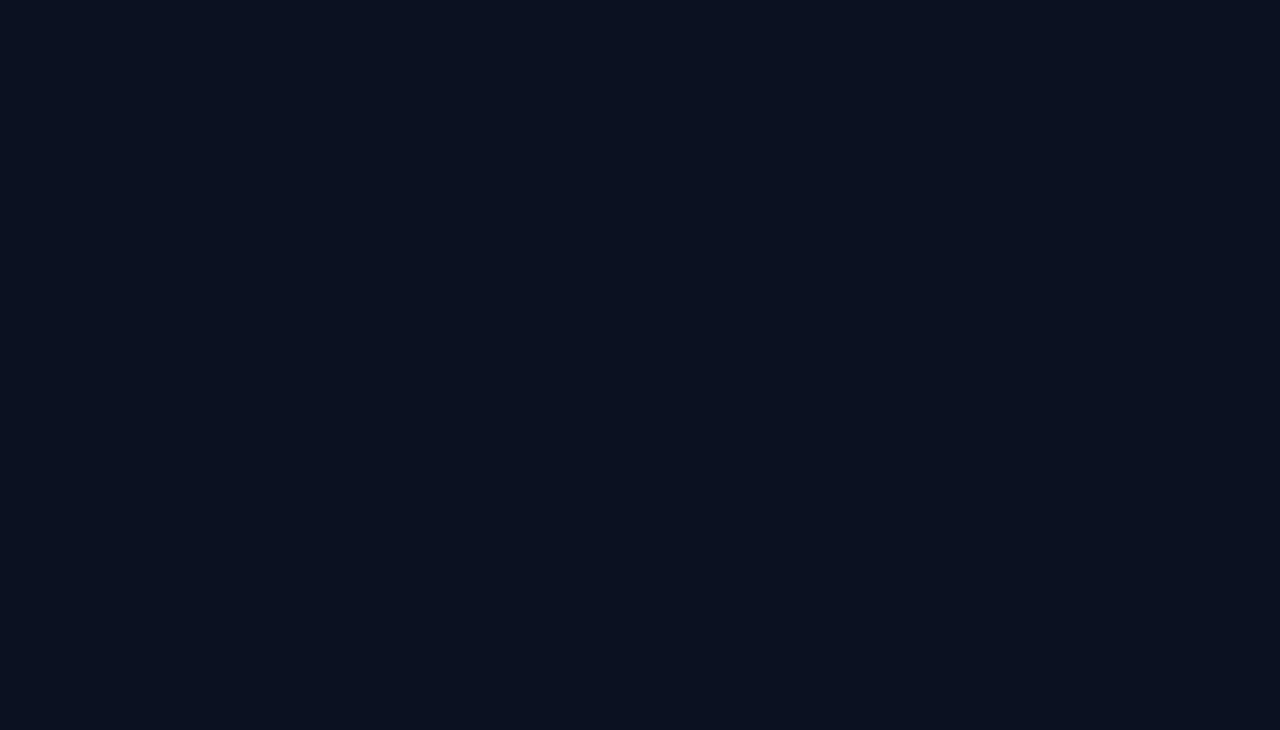
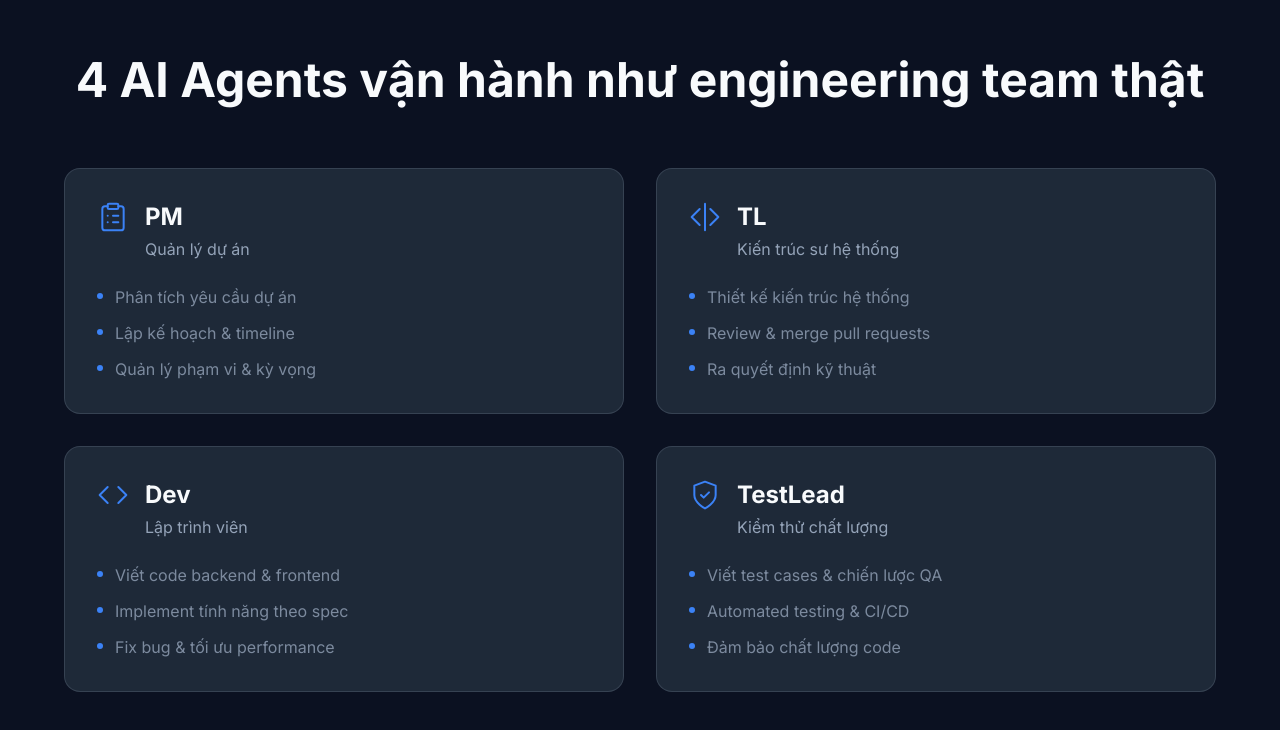
Before and after one commit to wisbidev/project-df384256, a Next.js app in the folder frontend/: page / in a window 1280 px wide. Shown: the part 1456-2186 px from the top of the page. Before the commit the page ends 1384 px from the top, so only its background shows below. Built offline with nearby package versions, Linux system fonts and the light colour scheme; no server answers.

Commit message:
feat: add AIAgents component to page

```diff
--- a/frontend/src/app/page.tsx
+++ b/frontend/src/app/page.tsx
@@ -1,11 +1,13 @@
 import Hero from "@/components/hero";
 import Pipeline from "@/components/pipeline";
+import AIAgents from "@/components/ai-agents";
 
 export default function Home() {
   return (
     <>
       <Hero />
       <Pipeline />
+      <AIAgents />
     </>
   );
 }
```
